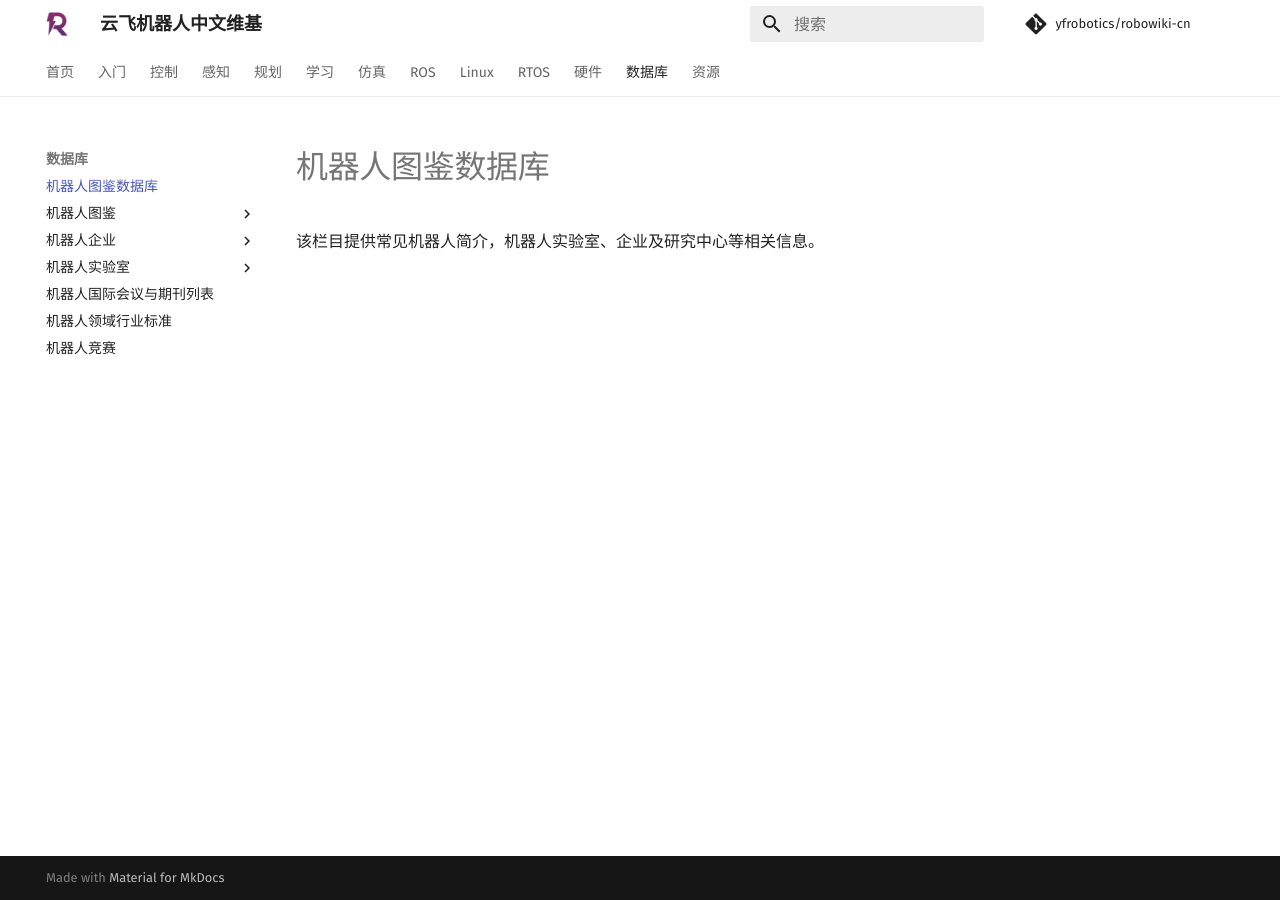
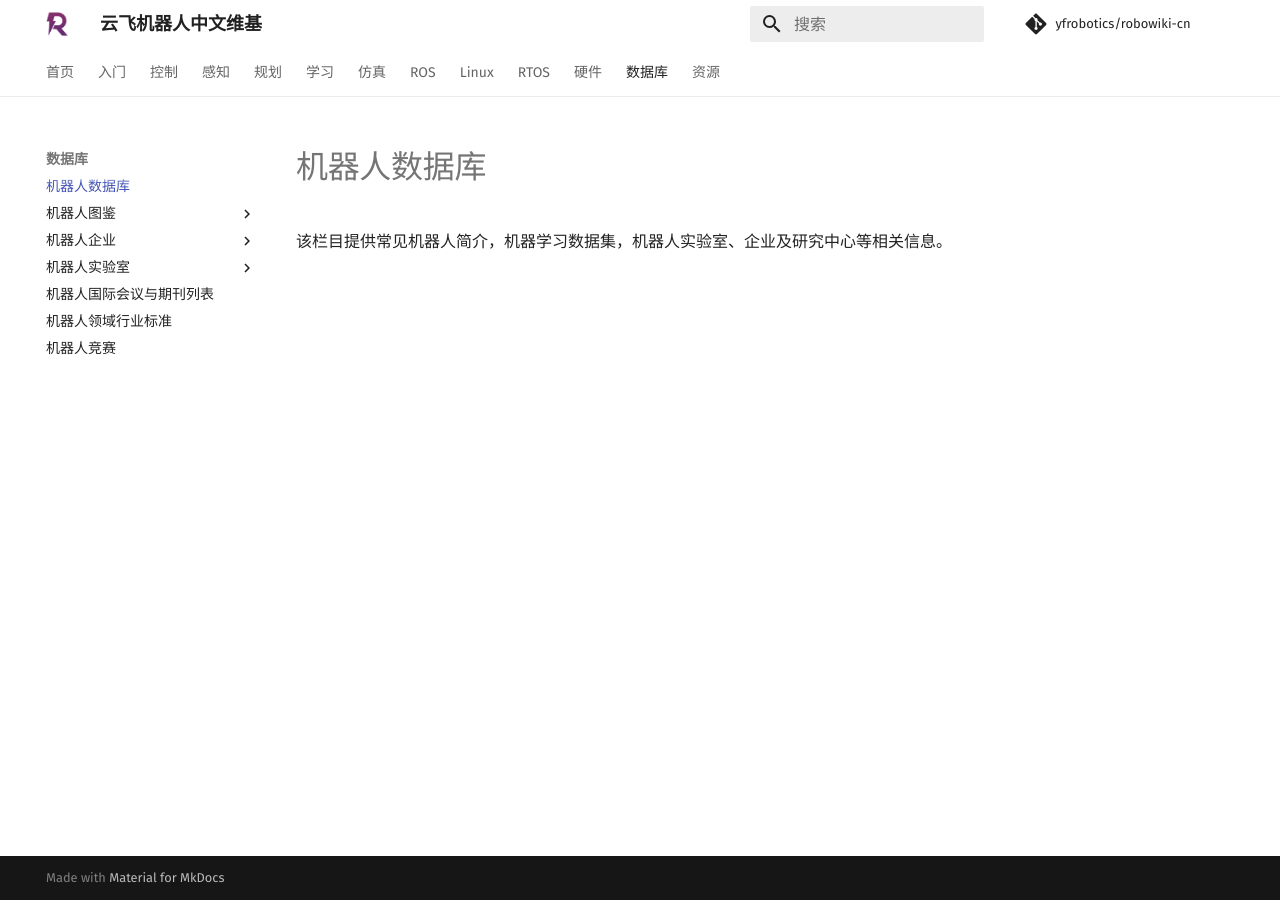
Before and after one commit to yfrobotics/robowiki-cn, an MkDocs documentation site: the page built from docs/database/index.md, in a window 1280 px wide. Built offline with MkDocs 1.6.1 and Material for MkDocs 9.7.7, drawn with Linux system fonts in a browser that asks for light colours; comment, search, counter and statistics services are not loaded.

Commit message:
update database; add RL datasets

```diff
--- a/docs/database/index.md
+++ b/docs/database/index.md
@@ -1,2 +1,2 @@
-# 机器人图鉴数据库
-该栏目提供常见机器人简介，机器人实验室、企业及研究中心等相关信息。
+# 机器人数据库
+该栏目提供常见机器人简介，机器学习数据集，机器人实验室、企业及研究中心等相关信息。
```
Also changed, not shown: docs/database/dataset.md (added, +14 -0 lines).
